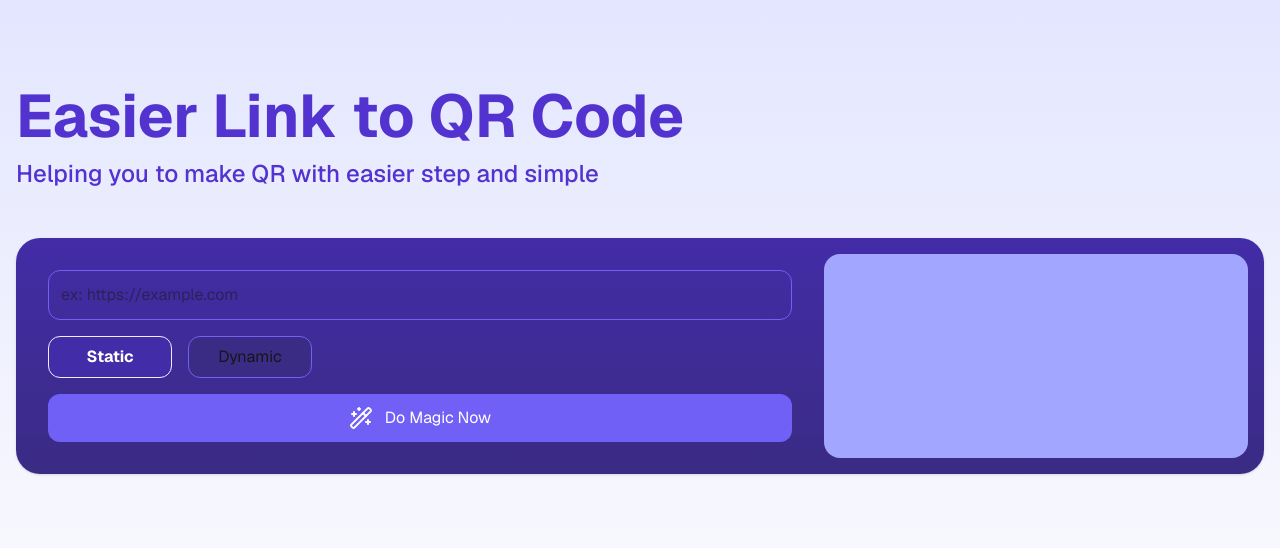
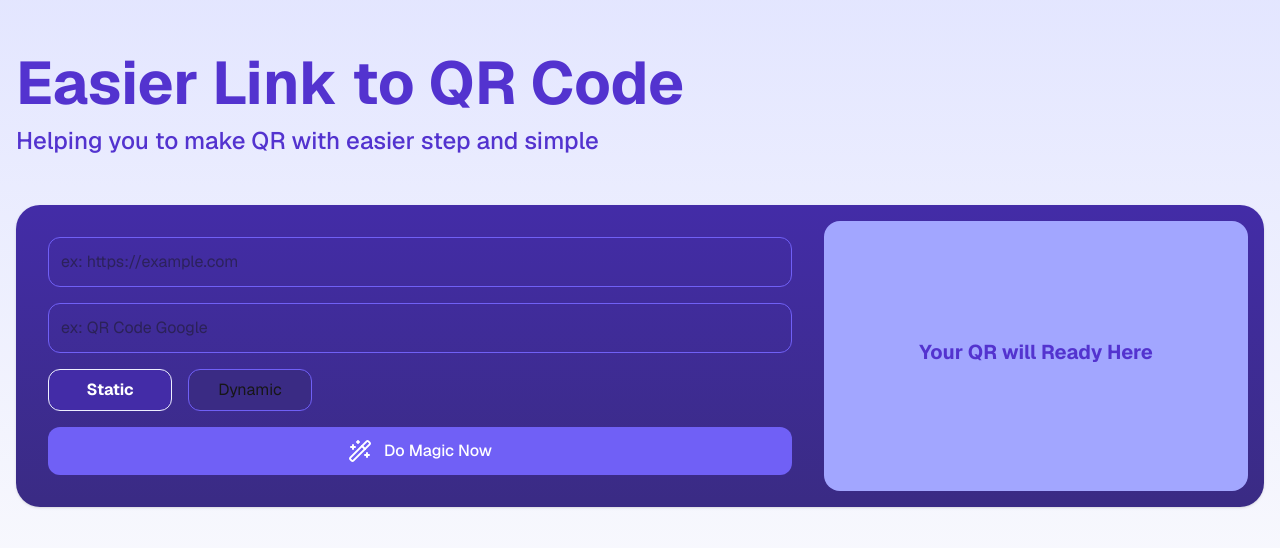
Before and after one commit to narrence/qr-app, a Next.js app: page / in a window 1280 px wide. Shown: the part 120-668 px from the top of the page. Built offline with nearby package versions, Linux system fonts and the light colour scheme.

Commit message:
filename & download qr

```diff
--- a/components/QRGenerator.tsx
+++ b/components/QRGenerator.tsx
@@ -1,6 +1,6 @@
 "use client";
 
-import { useState } from "react";
+import { use, useState } from "react";
 import QRCode from "qrcode";
 import { WandSparkles  } from "lucide-react";
 
@@ -9,6 +9,23 @@ export default function QRGenerator() {
     const [qr, setQr] = useState("");
     const [mode, setMode] = useState<"static" | "dynamic">("static");
     const [slug, setSlug] =  useState("");
+    const [fileName, setFileName] = useState("");
+
+
+    const downloadQR = () => {
+        if (!qr) return;
+
+        const link = document.createElement("a");
+        link.href = qr;
+
+        // Fallback kalau user belum isi nama
+        const safeName = fileName
+            ? fileName.replace(/[^a-z0-9]/gi, "_").toLowerCase()
+            : "qr-code";
+
+        link.download = `${safeName}.png`;
+        link.click();
+    };
 
     const generate = async () => {
         if (!url) return;
@@ -40,7 +57,7 @@ export default function QRGenerator() {
         <div className="flex flex-row w-full max-width-[1248px] bg-gradient-to-b from-[#432CA7] to-[#3A2B84] p-[16px] rounded-[24px] shadow space-x-4">
             <div className="flex w-full p-[16px]">
                 <div className="flex-col w-full space-y-4">
-                    {/* INPUT */}
+                    {/* INPUT LINK */}
                     <input
                         className="border-1 border-[#7060F6] p-3 w-full rounded-[12px]
                                     hover:border-violet-200
@@ -49,6 +66,17 @@ export default function QRGenerator() {
                         placeholder="ex: https://example.com"
                         value={url}
                         onChange={(e) => setUrl(e.target.value)}
+                    />
+
+                    {/* INPUT NAME */}
+                    <input
+                        className="border-1 border-[#7060F6] p-3 w-full rounded-[12px]
+                                    hover:border-violet-200
+                                    focus:border-violet-300 focus:ring-2 focus:ring-violet-200
+                                    outline-none transition"
+                        placeholder="ex: QR Code Google"
+                        value={fileName}
+                        onChange={(e) => setFileName(e.target.value)}
                     />
 
                     {/* TOGGLE */}
@@ -74,8 +102,8 @@ export default function QRGenerator() {
                     {/* GENERATE */}
                     <button
                     onClick={generate}
-                    className="flex flex-row gap-3 items-center justify-center bg-[#7060F6] text-white px-6 py-3 rounded-[12px] w-full
-                                hover:bg-[#817DFC] hover:scale-103 hover:rotate-1
+                    className="flex flex-row gap-3 items-center justify-center bg-[#7060F6] font-medium text-white px-6 py-3 rounded-[12px] w-full
+                                hover:bg-[#817DFC] hover:scale-103 hover:rotate-1 hover:font-bold
                                 transition"
                     >
                         <WandSparkles size={24}/>
@@ -84,17 +112,33 @@ export default function QRGenerator() {
                 </div>
             </div>
 
-            <div className="flex w-full max-w-[424px] bg-[#A2A6FF] rounded-[16px]">
+            <div className="flex flex-col space-x-2 w-full max-w-[424px] bg-[#A2A6FF] rounded-[16px] items-center justify-center p-[16px]">
+
+                <div className="mb-2">
+                    <p className="text-xl font-bold text-[#5333CF]">
+                        Your QR will Ready Here
+                    </p>
+                </div>
                 {/* RESULT */}
                 {qr && (
-                    <div className="text-center space-y-3">
-                        <img src={qr} alt="QR Code" className="mx-auto" />
+                    <div className="items-center justify-center text-center space-y-3">
+                        <img src={qr} alt="QR Code" className="min-w-[200px] mx-auto rounded-[12px]" />
 
                         {mode === "dynamic" && (
                             <p className="text-sm text-gray-500">
                                 {window.location.origin}/q/{slug}
                             </p>
                         )}
+
+                        {/* Button Download */}
+                        <button
+                            onClick={downloadQR}
+                            className="px-4 py-2 rounded-[12px] bg-violet-100 font-bold text-[#5333CF]
+                                        hover:scale-105"
+                            >
+                            Download QR
+                        </button>
+
                     </div>
                 )}
             </div>
```
